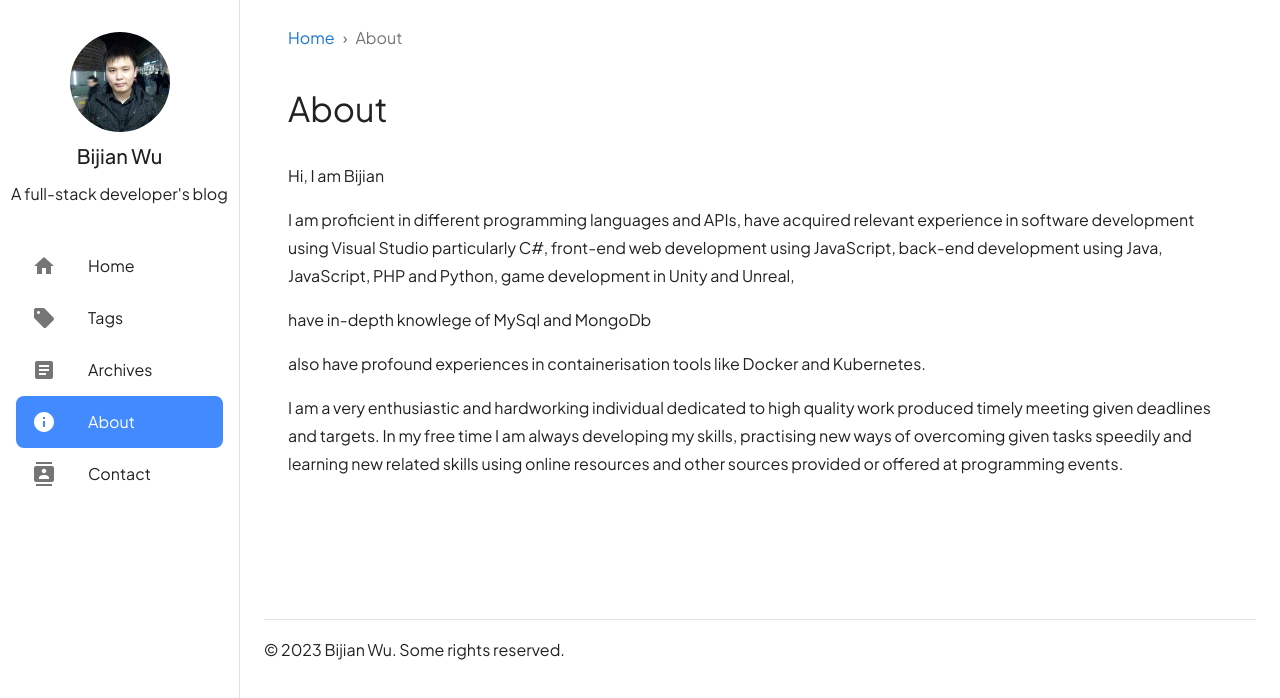
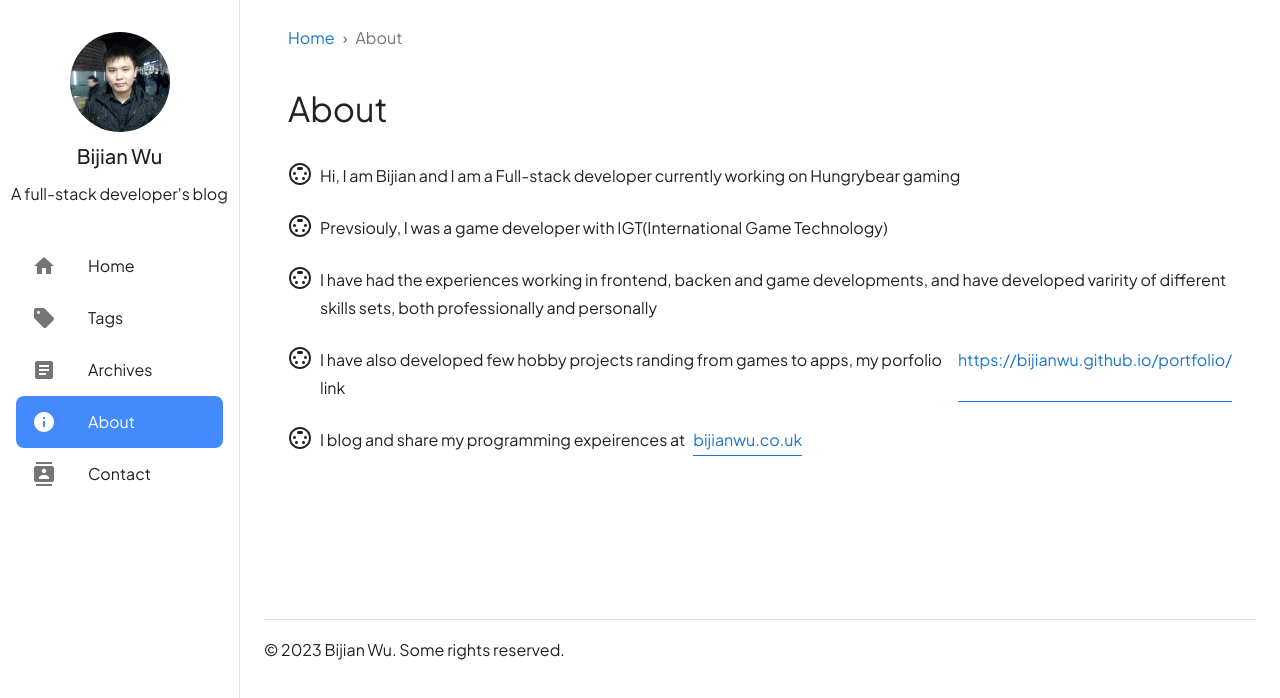
Before and after one commit to BijianWu/blog, a React (Create React App) app: page /about in a window 1280 px wide. Shown: the top 698 px of the page. Built offline with nearby package versions, Linux system fonts and the light colour scheme.

Commit message:
about page update

```diff
--- a/src/pages/About.jsx
+++ b/src/pages/About.jsx
@@ -1,28 +1,38 @@
 import { Stack, Typography } from "@mui/material";
 import StyledPageHeadingTypography from "../components/StyledPageHeadingTypography";
-
+import SettingsInputSvideoOutlinedIcon from '@mui/icons-material/SettingsInputSvideoOutlined';
+import StyledLinkTypography from "../components/StyledLinkTypography";
 export default function About(){
 
     return <>
         <StyledPageHeadingTypography>About</StyledPageHeadingTypography>
-        <Stack spacing={2}>
-            <Typography>Hi, I am Bijian</Typography>
+        <Stack spacing={3}>
+            <Stack direction={"row"} columnGap={1}>
+                <SettingsInputSvideoOutlinedIcon />
+                <Typography>Hi, I am Bijian and I am a Full-stack developer currently working on Hungrybear gaming</Typography>
+            </Stack>
 
-            <Typography>
-            I am proficient in different programming languages and APIs, have acquired relevant experience in software development using Visual Studio particularly C#, front-end web development using JavaScript, back-end development using Java, JavaScript, PHP and Python, game development in Unity and Unreal,
-            </Typography>
+            <Stack direction={"row"} columnGap={1}>
+                <SettingsInputSvideoOutlinedIcon />
+                <Typography>Prevsiouly, I was a game developer with IGT(International Game Technology)</Typography>
+            </Stack>
 
-            <Typography>
-            have in-depth knowlege of MySql and MongoDb
-            </Typography>
+            <Stack direction={"row"} columnGap={1}>
+                <SettingsInputSvideoOutlinedIcon />
+                <Typography>I have had the experiences working in frontend, backen and game developments, and have developed varirity of different skills sets, both professionally and personally</Typography>
+            </Stack>
 
-            <Typography>
-            also have profound experiences in containerisation tools like Docker and Kubernetes.
-            </Typography>
+            <Stack direction={"row"} columnGap={1}>
+                <SettingsInputSvideoOutlinedIcon />
+                <Typography>I have also developed few hobby projects randing from games to apps, my porfolio link</Typography>  <StyledLinkTypography>https://bijianwu.github.io/portfolio/</StyledLinkTypography>
+            </Stack>
 
-            <Typography>
-            I am a very enthusiastic and hardworking individual dedicated to high quality work produced timely meeting given deadlines and targets. In my free time I am always developing my skills, practising new ways of overcoming given tasks speedily and learning new related skills using online resources and other sources provided or offered at programming events.
-            </Typography>
+            <Stack direction={"row"} columnGap={1}>
+                <SettingsInputSvideoOutlinedIcon />
+                <Typography>I blog and share my programming expeirences at</Typography> <StyledLinkTypography>bijianwu.co.uk</StyledLinkTypography>
+            </Stack>
+
+
         </Stack>
 
     </>
--- a/src/pages/Contact.jsx
+++ b/src/pages/Contact.jsx
@@ -9,7 +9,7 @@ export default function Contact(){
     return <>
         <StyledPageHeadingTypography>Conact</StyledPageHeadingTypography>
 
-        <Stack spacing={2}>
+        <Stack spacing={3}>
             <Stack direction={"row"}>
                 <Typography  sx={{mr: 2}} >Email:</Typography>
                 <StyledLinkTypography >bijian1@hotmail.com</StyledLinkTypography>
```
